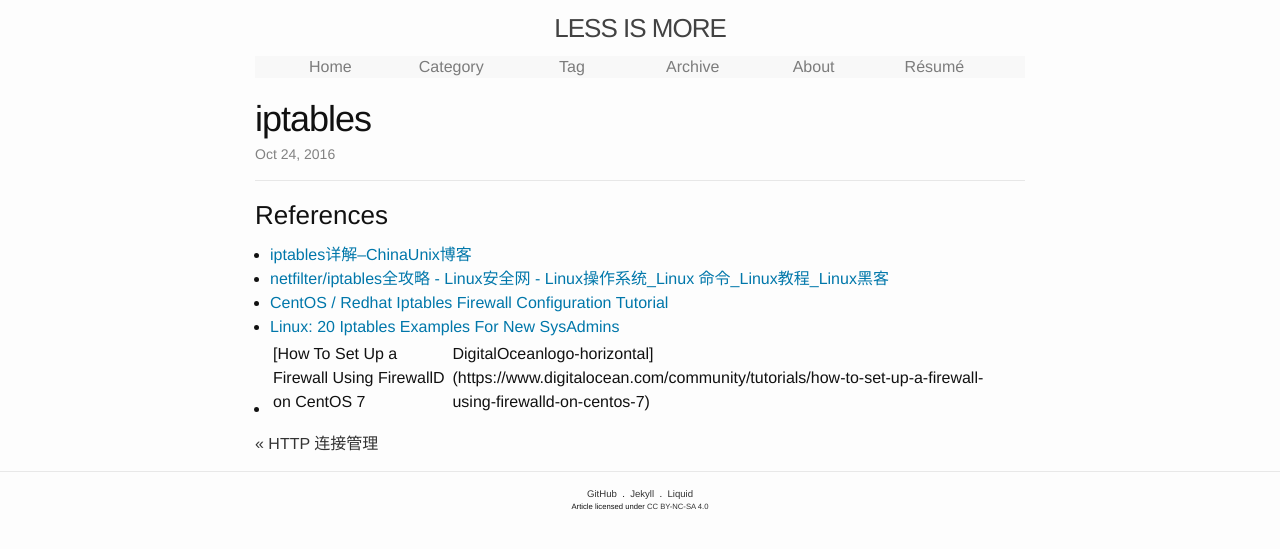
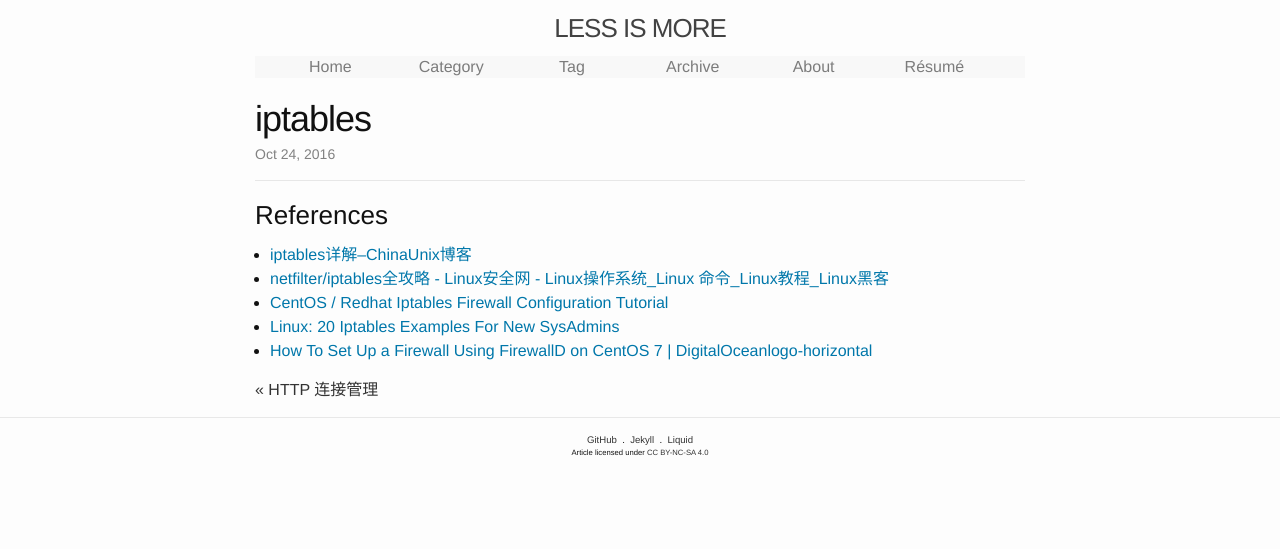
Before and after one commit to ousiax/ousiax.github.io, a Jekyll site: the page built from _posts/2016-10-24-iptables.md, in a window 1280 px wide. Shown: the top 549 px of the page. Built offline with Jekyll 4.4.1, drawn with Linux system fonts in a browser that asks for light colours.

Commit message:
Update 2016-10-24-iptables.md

```diff
--- a/_posts/2016-10-24-iptables.md
+++ b/_posts/2016-10-24-iptables.md
@@ -15,4 +15,4 @@ disqus_identifier: 84180436380867677098596175847667071339
 - [netfilter/iptables全攻略 - Linux安全网 - Linux操作系统\_Linux 命令\_Linux教程\_Linux黑客](http://www.linuxso.com/linuxpeixun/10332.html)
 - [CentOS / Redhat Iptables Firewall Configuration Tutorial](http://www.cyberciti.biz/faq/rhel-fedorta-linux-iptables-firewall-configuration-tutorial/)
 - [Linux: 20 Iptables Examples For New SysAdmins](http://www.cyberciti.biz/tips/linux-iptables-examples.html)
-- [How To Set Up a Firewall Using FirewallD on CentOS 7 | DigitalOceanlogo-horizontal](https://www.digitalocean.com/community/tutorials/how-to-set-up-a-firewall-using-firewalld-on-centos-7)
+- [How To Set Up a Firewall Using FirewallD on CentOS 7 \| DigitalOceanlogo-horizontal](https://www.digitalocean.com/community/tutorials/how-to-set-up-a-firewall-using-firewalld-on-centos-7)
```
